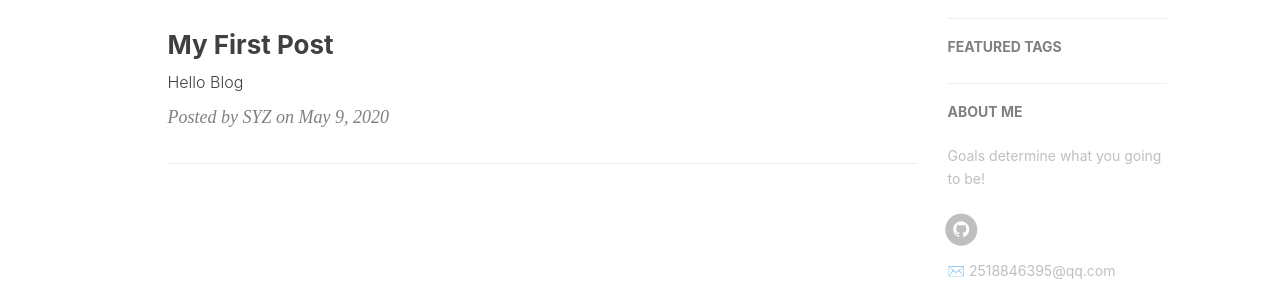
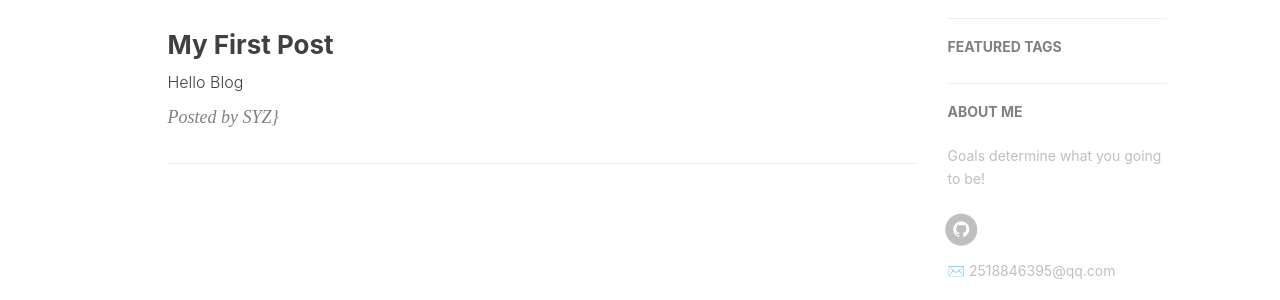
Before and after one commit to syz913/syz913.github.io, a Jekyll site: the page built from index.html, in a window 1280 px wide. Shown: the part 440-740 px from the top of the page. Built offline with Jekyll 4.4.1, drawn with Linux system fonts in a browser that asks for light colours; nearby versions of some CDN libraries; the list of posts is cut into pages by our own code; comment, search, counter and statistics services are not loaded.

Commit message:
initial commit

```diff
--- a/index.html
+++ b/index.html
@@ -19,7 +19,7 @@
         </div>
     </a>
     <p class="post-meta">
-        Posted by {% if post.author %}{{ post.author }}{% else %}{{ site.title }}{% endif %} on {{ post.date | date: "%B %-d, %Y" }}
+        Posted by {% if post.author %}{{ post.author }}{% else %}{{ site.title }}{% endif %}}
     </p>
 </div>
 <hr>
```
